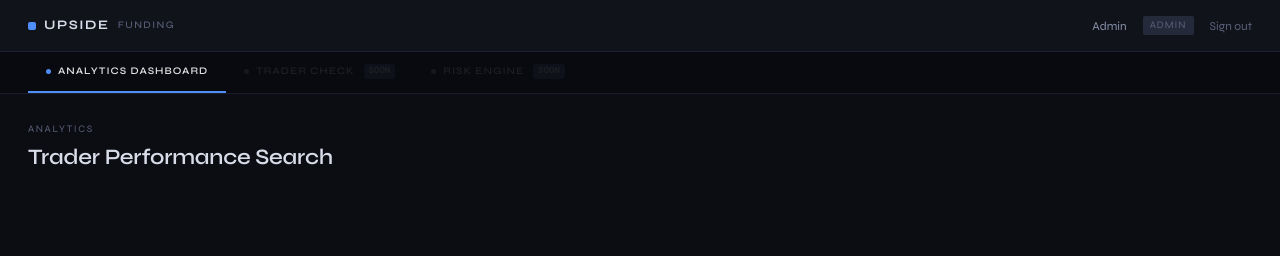
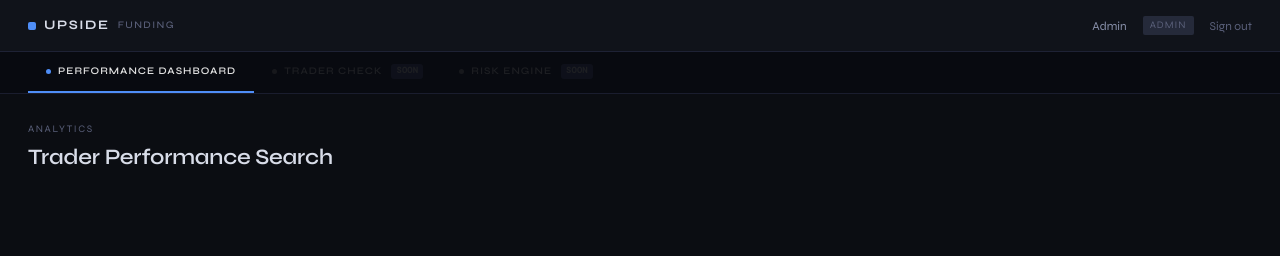
Before and after one commit to tomupsidefunding/upside-dashboard, a Flask app: page /analytics in a window 1280 px wide. Shown: the top 256 px of the page. Run offline with Flask 3, Linux system fonts and the light colour scheme; a user stored in the database is signed in; tables that the repository leaves empty or names only in its code hold one stand-in row (values such as "Sample post"); some web fonts are replaced.

Commit message:
rename Analytics Dashboard to Performance Dashboard

```diff
--- a/templates/base.html
+++ b/templates/base.html
@@ -84,7 +84,7 @@
     <a href="{{ url_for('dashboard.index') }}"
        class="{{ 'active' if request.blueprint in ('dashboard', 'analytics') else '' }}">
         <span class="svc-dot"></span>
-        Analytics Dashboard
+        Performance Dashboard
     </a>
     <a href="#" class="coming-soon">
         <span class="svc-dot"></span>
```
